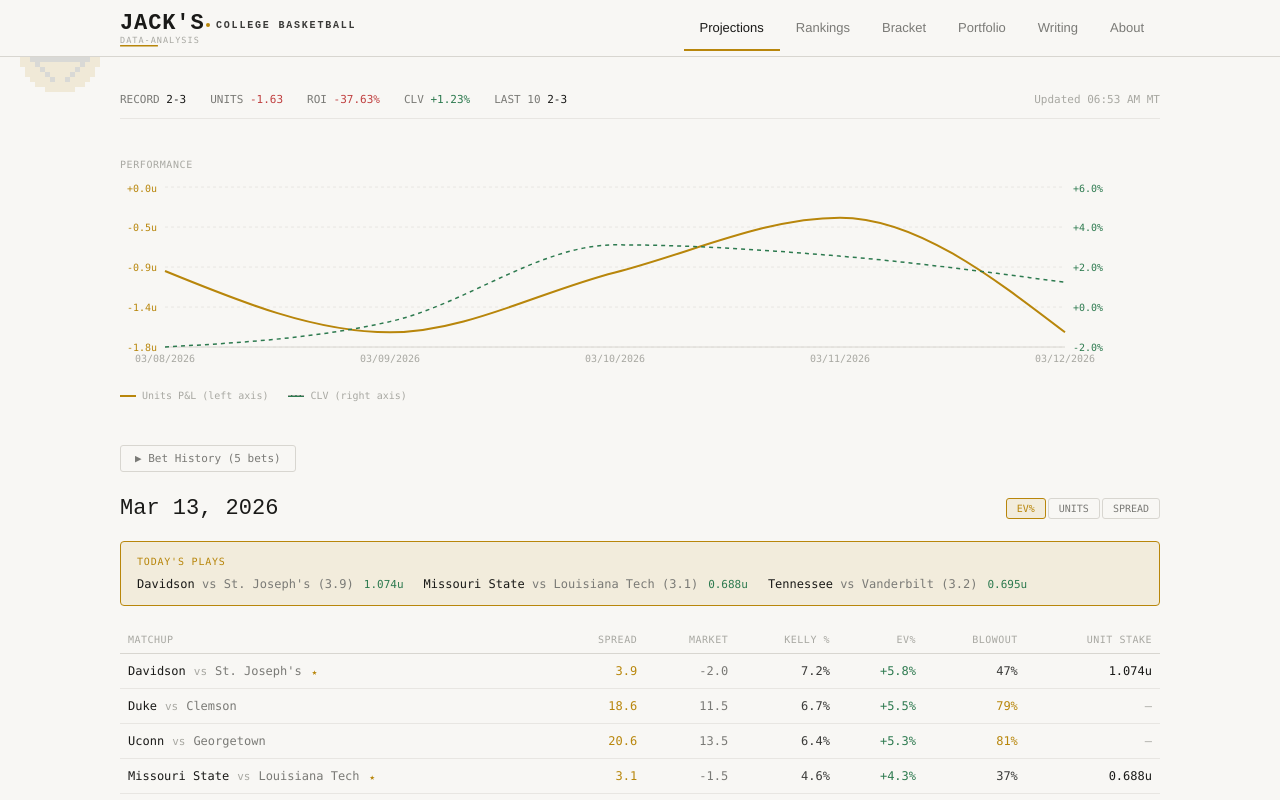
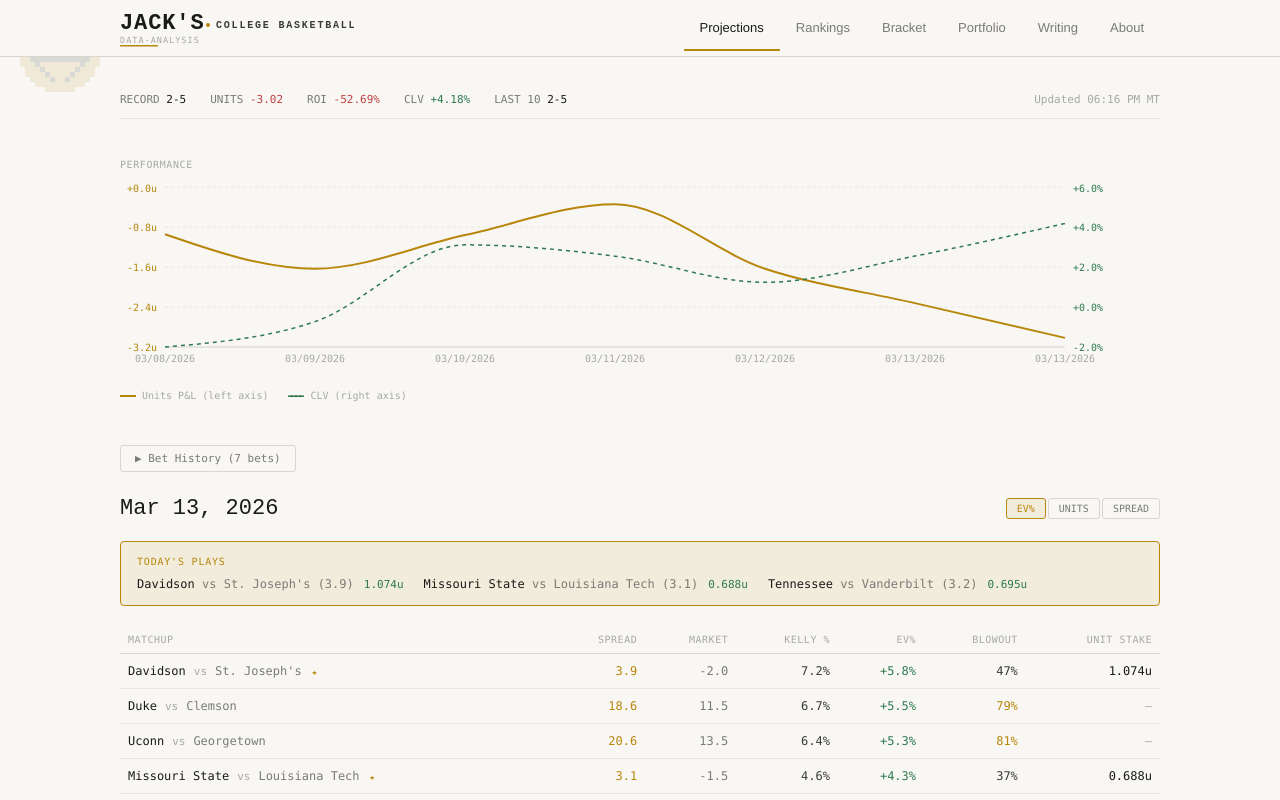
Before and after one commit to jackoo-06/jacks-cbb-site, a React (Vite) app: page / in a window 1280 px wide. Shown: the top 800 px of the page. Built offline with nearby package versions, Linux system fonts and the light colour scheme.

Commit message:
Fix bet history with matchup season CLV

```diff
--- a/public/data/projections.json
+++ b/public/data/projections.json
@@ -1,6 +1,6 @@
 {
   "date": "Mar 13, 2026",
-  "updated": "06:53 AM MT",
+  "updated": "06:16 PM MT",
   "games": [
     {
       "id": 1,
--- a/public/data/record.json
+++ b/public/data/record.json
@@ -1,57 +1,89 @@
 {
   "summary": {
     "w": 2,
-    "l": 3,
-    "roi": -0.376265,
-    "clv": 0.012347,
+    "l": 5,
+    "roi": -0.526919,
+    "clv": 0.041788,
     "last10w": 2,
-    "last10l": 3
+    "last10l": 5
   },
   "history": [
     {
       "date": "03/08/2026",
+      "matchup": "ILL/MD",
       "result": "L",
       "stake": 0.945,
       "profit": -0.945,
       "runningProfit": -0.945,
       "clv": -0.019986,
-      "runningCLV": -0.019986
+      "runningCLV": -0.019986,
+      "season": "2025-26"
     },
     {
       "date": "03/09/2026",
+      "matchup": "WEB/EWASH",
       "result": "L",
       "stake": 0.6898,
       "profit": -0.6898,
       "runningProfit": -1.6348,
       "clv": 0.005377,
-      "runningCLV": -0.007304
+      "runningCLV": -0.007304,
+      "season": "2025-26"
     },
     {
       "date": "03/10/2026",
+      "matchup": "WAKE/VT",
       "result": "W",
       "stake": 0.7402,
       "profit": 0.672909,
       "runningProfit": -0.961891,
       "clv": 0.10783,
-      "runningCLV": 0.031074
+      "runningCLV": 0.031074,
+      "season": "2025-26"
     },
     {
       "date": "03/11/2026",
+      "matchup": "XU/MARQ",
       "result": "W",
       "stake": 0.679,
       "profit": 0.617273,
       "runningProfit": -0.344618,
       "clv": 0.008504,
-      "runningCLV": 0.025431
+      "runningCLV": 0.025431,
+      "season": "2025-26"
     },
     {
       "date": "03/12/2026",
+      "matchup": "DAV/LOY",
       "result": "L",
       "stake": 1.2898,
       "profit": -1.2898,
       "runningProfit": -1.634418,
       "clv": -0.039992,
-      "runningCLV": 0.012347
+      "runningCLV": 0.012347,
+      "season": "2025-26"
+    },
+    {
+      "date": "03/13/2026",
+      "matchup": "MST/LT",
+      "result": "L",
+      "stake": 0.6882,
+      "profit": -0.6882,
+      "runningProfit": -2.322618,
+      "clv": 0.091028,
+      "runningCLV": 0.02546,
+      "season": "2025-26"
+    },
+    {
+      "date": "03/13/2026",
+      "matchup": "TENN/VAN",
+      "result": "L",
+      "stake": 0.6951,
+      "profit": -0.6951,
+      "runningProfit": -3.017718,
+      "clv": 0.139756,
+      "runningCLV": 0.041788,
+      "season": "2025-26"
     }
   ]
 }
--- a/src/App.jsx
+++ b/src/App.jsx
@@ -328,9 +328,9 @@ function Projections({ goToArticle }) {
                   <table style={{ width: "100%", borderCollapse: "collapse", fontFamily: font.mono, fontSize: 11 }}>
                     <thead>
                       <tr style={{ borderBottom: `1px solid ${C.border}` }}>
-                        {["DATE", "MATCHUP", "RESULT", "STAKE", "PROFIT", "RUNNING P&L"].map((h, i) => (
+                        {["DATE", "MATCHUP", "RESULT", "STAKE", "PROFIT", "RUNNING P&L", "CLV", "RUNNING CLV"].map((h, i) => (
                           <th key={i} style={{
-                            padding: "6px 8px", textAlign: i >= 2 ? "right" : "left",
+                            padding: "6px 8px", textAlign: i >= 3 ? "right" : "left",
                             fontWeight: 400, fontSize: 10, color: C.textMuted, letterSpacing: "0.05em",
                           }}>{h}</th>
                         ))}
@@ -354,6 +354,12 @@ function Projections({ goToArticle }) {
                           </td>
                           <td style={{ padding: "6px 8px", textAlign: "right", fontWeight: 500, color: (h.runningProfit || 0) >= 0 ? C.green : C.red }}>
                             {(h.runningProfit || 0) >= 0 ? "+" : ""}{(h.runningProfit || 0).toFixed(2)}u
+                          </td>
+                          <td style={{ padding: "6px 8px", textAlign: "right", color: (h.clv || 0) >= 0 ? C.green : C.red }}>
+                            {((h.clv || 0) * 100).toFixed(2)}%
+                          </td>
+                          <td style={{ padding: "6px 8px", textAlign: "right", fontWeight: 500, color: (h.runningCLV || 0) >= 0 ? C.green : C.red }}>
+                            {((h.runningCLV || 0) * 100).toFixed(2)}%
                           </td>
                         </tr>
                       ))}
```
Also changed, not shown: 2 other files (tests, documents, lock files or other folders).
